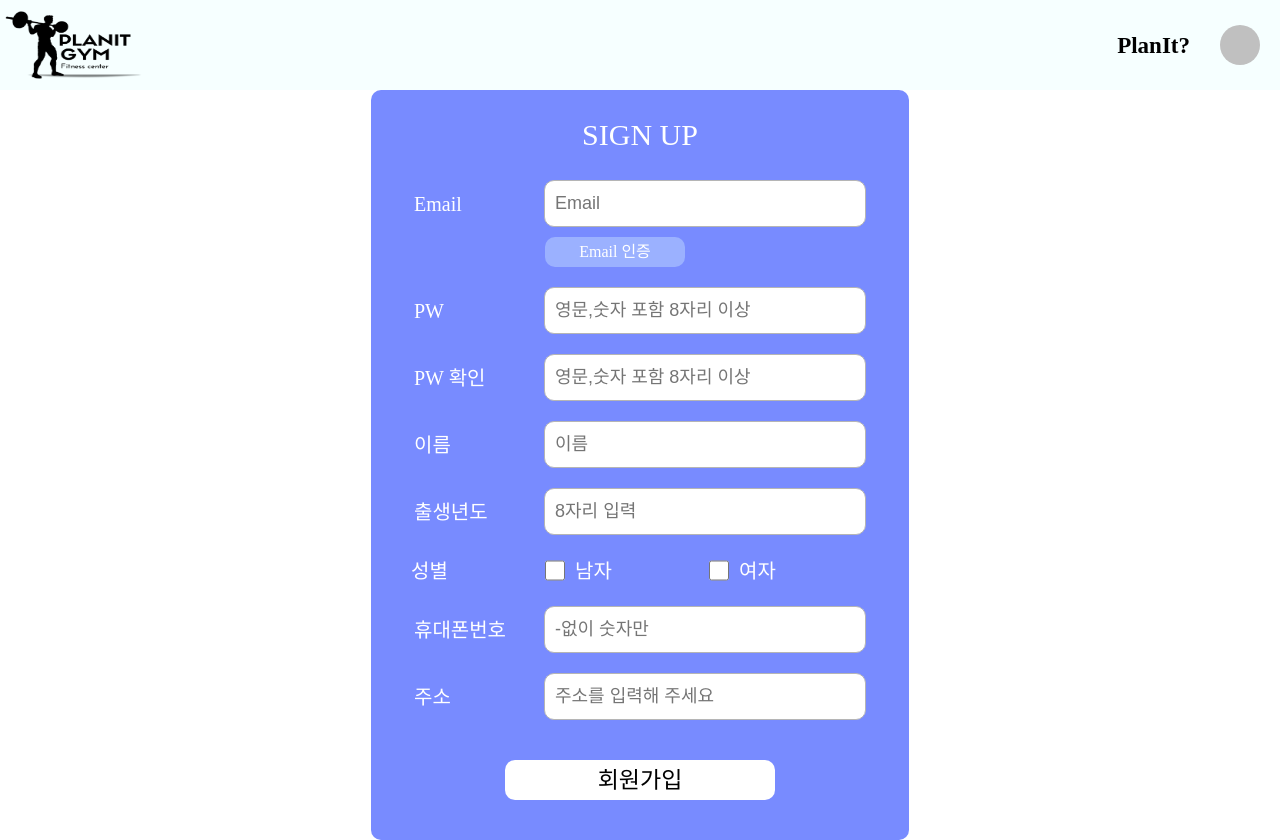
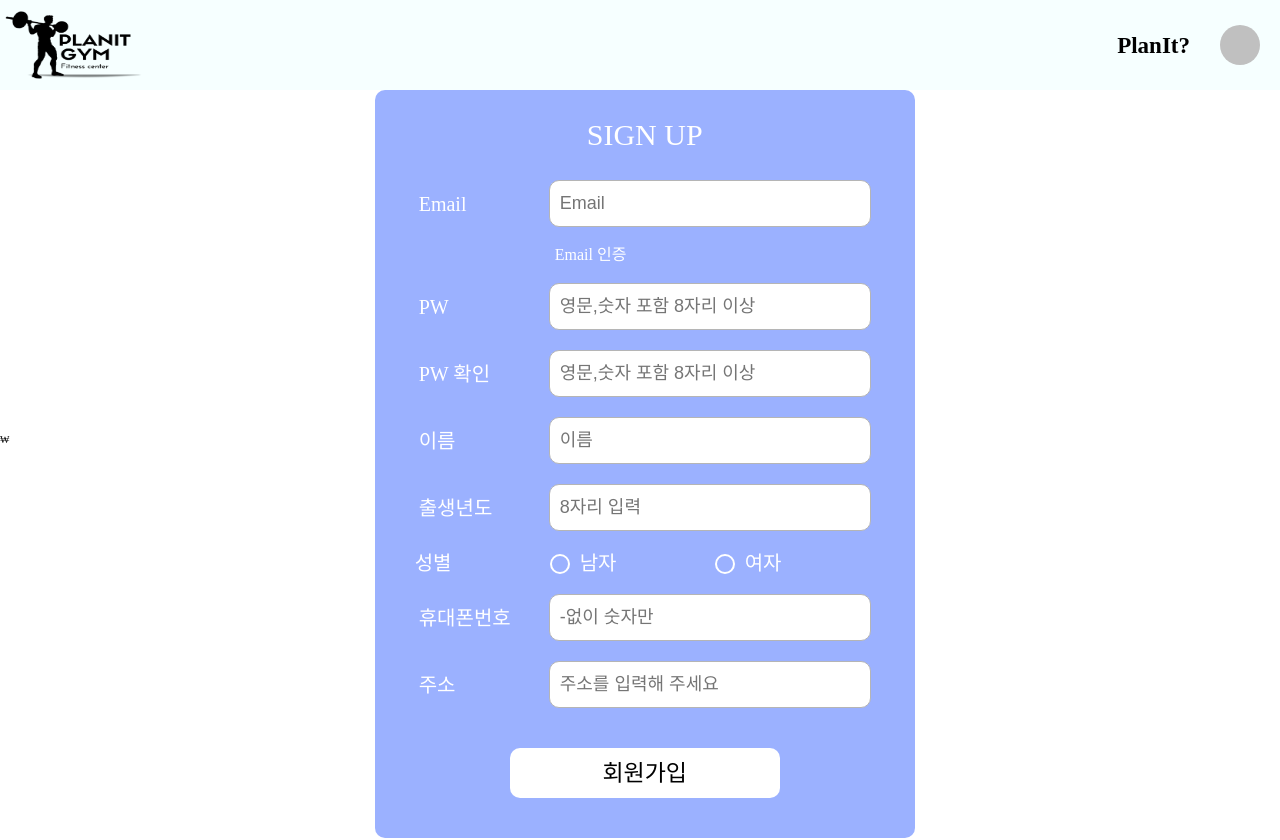
Before and after one commit to PlanIt-Project/front-end, a React (Create React App) app: page /signUp in a window 1280 px wide. Built offline with nearby package versions, Linux system fonts and the light colour scheme; no server answers; a web font is replaced by a local one.

Commit message:
Refactor SignUp page CSS #34

```diff
--- a/src/pages/SignUp.tsx
+++ b/src/pages/SignUp.tsx
@@ -1,6 +1,4 @@
-import styled from "styled-components";
-import { CommonInput, CommonButton } from "../styles/globalStyles";
-import { LoginSignUpContainer } from "../styles/LoginSignUp.style";
+import * as S from "../styles/SignUp.styles";
 import { useState } from "react";
 import { useNavigate } from "react-router";
 import { SignUpService } from "../api/services/SignUp.services";
@@ -31,11 +29,13 @@ export default function Login() {
   };
 
   return (
-    <SignUpContainer>
+    <S.Container>
+      ₩
+      <S.SignUpContainer>
         <h1>SIGN UP</h1>
-      <SignUpColumn>
+        <S.SignUpColumn>
           <p>Email</p>
-        <SignUpInput
+          <S.SignUpInput
             type="email"
             placeholder="Email"
             value={email}
@@ -43,12 +43,14 @@ export default function Login() {
               setEmail(e.target.value);
             }}
             required
-        ></SignUpInput>
-      </SignUpColumn>
-      <CheckEmail>Email 인증</CheckEmail>
-      <SignUpColumn>
+          ></S.SignUpInput>
+        </S.SignUpColumn>
+        <S.CheckEmailContainer>
+          <S.CheckEmail>Email 인증</S.CheckEmail>
+        </S.CheckEmailContainer>
+        <S.SignUpColumn>
           <p>PW</p>
-        <SignUpInput
+          <S.SignUpInput
             type="password"
             placeholder="영문,숫자 포함 8자리 이상"
             required
@@ -56,11 +58,11 @@ export default function Login() {
             onChange={(e) => {
               setPassword(e.target.value);
             }}
-        ></SignUpInput>
-      </SignUpColumn>
-      <SignUpColumn>
+          ></S.SignUpInput>
+        </S.SignUpColumn>
+        <S.SignUpColumn>
           <p>PW 확인</p>
-        <SignUpInput
+          <S.SignUpInput
             type="password"
             placeholder="영문,숫자 포함 8자리 이상"
             required
@@ -68,11 +70,11 @@ export default function Login() {
             onChange={(e) => {
               setPasswordConfirm(e.target.value);
             }}
-        ></SignUpInput>
-      </SignUpColumn>
-      <SignUpColumn>
+          ></S.SignUpInput>
+        </S.SignUpColumn>
+        <S.SignUpColumn>
           <p>이름</p>
-        <SignUpInput
+          <S.SignUpInput
             type="text"
             placeholder="이름"
             required
@@ -80,11 +82,11 @@ export default function Login() {
             onChange={(e) => {
               setName(e.target.value);
             }}
-        ></SignUpInput>
-      </SignUpColumn>
-      <SignUpColumn>
+          ></S.SignUpInput>
+        </S.SignUpColumn>
+        <S.SignUpColumn>
           <p>출생년도</p>
-        <SignUpInput
+          <S.SignUpInput
             type="text"
             placeholder="8자리 입력"
             required
@@ -92,28 +94,18 @@ export default function Login() {
             onChange={(e) => {
               setBirth(e.target.value);
             }}
-        ></SignUpInput>
-      </SignUpColumn>
-      <SignUpColumn>
+          ></S.SignUpInput>
+        </S.SignUpColumn>
+        <S.SignUpColumn>
           <p>성별</p>
-        <SignUpInput
-          type="checkbox"
-          placeholder="8자리 입력"
-          className="genderInput"
-          required
-        />
+          <S.GenderInput type="radio" name="gender" required />
           <p>남자</p>
-        <SignUpInput
-          type="checkbox"
-          placeholder="8자리 입력"
-          className="genderInput"
-          required
-        />
+          <S.GenderInput type="radio" name="gender" required />
           <p>여자</p>
-      </SignUpColumn>
-      <SignUpColumn>
+        </S.SignUpColumn>
+        <S.SignUpColumn>
           <p>휴대폰번호</p>
-        <SignUpInput
+          <S.SignUpInput
             type="text"
             placeholder="-없이 숫자만"
             required
@@ -121,11 +113,11 @@ export default function Login() {
             onChange={(e) => {
               setNumber(e.target.value);
             }}
-        ></SignUpInput>
-      </SignUpColumn>
-      <SignUpColumn>
+          ></S.SignUpInput>
+        </S.SignUpColumn>
+        <S.SignUpColumn>
           <p>주소</p>
-        <SignUpInput
+          <S.SignUpInput
             type="text"
             placeholder="주소를 입력해 주세요"
             required
@@ -133,52 +125,10 @@ export default function Login() {
             onChange={(e) => {
               setAddress(e.target.value);
             }}
-        ></SignUpInput>
-      </SignUpColumn>
-      <SignUpButton onClick={handleSignUp}>회원가입</SignUpButton>
-    </SignUpContainer>
+          ></S.SignUpInput>
+        </S.SignUpColumn>
+        <S.SignUpButton onClick={handleSignUp}>회원가입</S.SignUpButton>
+      </S.SignUpContainer>
+    </S.Container>
   );
 }
-
-const SignUpContainer = styled(LoginSignUpContainer)`
-  h1 {
-    margin: 10px 0px;
-  }
-`;
-
-const SignUpButton = styled(CommonButton)`
-  background: white;
-  color: black;
-  margin: 20px 0px;
-  height: 20px;
-  width: 250px;
-`;
-
-const SignUpInput = styled(CommonInput)`
-  width: 300px;
-  color: black;
-`;
-
-const SignUpColumn = styled.div`
-  display: flex;
-  align-items: center;
-
-  p {
-    width: 130px;
-  }
-
-  .genderInput {
-    width: 20px;
-    border-radius: 50px;
-    font-size: var(--font-size-200);
-    margin-right: 10px;
-  }
-`;
-
-const CheckEmail = styled(CommonButton)`
-  height: 10px;
-  width: 120px;
-  margin-right: 50px;
-  margin-top: -10px;
-  font-size: var(--font-size-700);
-`;
--- a/src/styles/LoginSignUp.style.ts
+++ /dev/null
@@ -1,23 +0,0 @@
-import { styled } from "styled-components";
-
-export const LoginSignUpContainer = styled.div`
-  display: flex;
-  flex-direction: column;
-  align-items: center;
-  justify-content: center;
-  background-color: var(--main-color-400);
-  margin: auto;
-  color: white;
-  border-radius: 10px;
-  gap: 20px;
-  padding: 20px 40px;
-
-  h1 {
-    font-size: var(--font-size-100);
-  }
-
-  p {
-    font-size: var(--font-size-500);
-    cursor: pointer;
-  }
-`;
--- /dev/null
+++ b/src/styles/SignUp.styles.ts
@@ -0,0 +1,85 @@
+import { styled } from "styled-components";
+import { CommonButton, CommonInput } from "./globalStyles";
+
+export const Container = styled.div`
+  display: flex;
+  justify-content: center;
+  align-items: center;
+  width: 100%;
+  height: calc((var(--vh, 1vh) * 100) - 100px);
+`;
+
+export const SignUpContainer = styled.div`
+  display: flex;
+  flex-direction: column;
+  align-items: center;
+  justify-content: center;
+  background-color: var(--main-color-300);
+  margin: auto;
+  color: white;
+  border-radius: 10px;
+  gap: 20px;
+  padding: 20px 40px;
+
+  h1 {
+    font-size: var(--font-size-100);
+    margin: 10px 0px;
+  }
+
+  p {
+    font-size: var(--font-size-500);
+    cursor: pointer;
+  }
+`;
+
+export const SignUpButton = styled(CommonButton)`
+  background: white;
+  color: black;
+  margin: 20px 0px;
+  height: 30px;
+  width: 250px;
+`;
+
+export const SignUpInput = styled(CommonInput)`
+  width: 300px;
+  color: black;
+`;
+
+export const GenderInput = styled.input`
+  width: 20px;
+  height: 20px;
+  border-radius: 50%;
+  font-size: var(--font-size-200);
+  margin-right: 10px;
+  border-radius: 50%;
+  vertical-align: middle;
+  border: 2px solid var(--white-color-100);
+  appearance: none;
+  -webkit-appearance: none;
+  outline: none;
+  cursor: pointer;
+
+  &:checked {
+    background-color: var(--main-color-400);
+  }
+`;
+
+export const SignUpColumn = styled.div`
+  display: flex;
+  align-items: center;
+
+  p {
+    width: 130px;
+  }
+`;
+
+export const CheckEmailContainer = styled.div`
+  display: flex;
+  align-items: center;
+  width: 300px;
+  margin-left: 120px;
+`;
+
+export const CheckEmail = styled.button`
+  font-size: var(--font-size-700);
+`;
```
Lines whose indentation alone changed are shown as unchanged.
